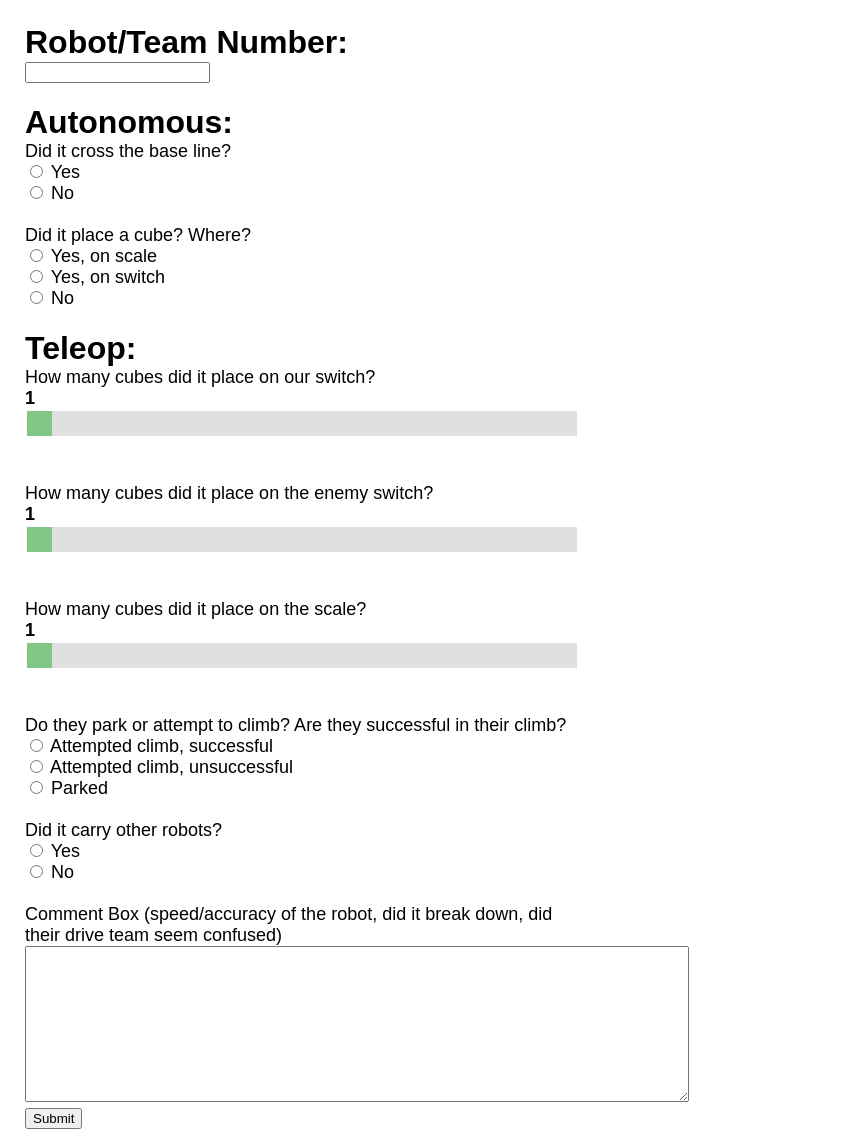
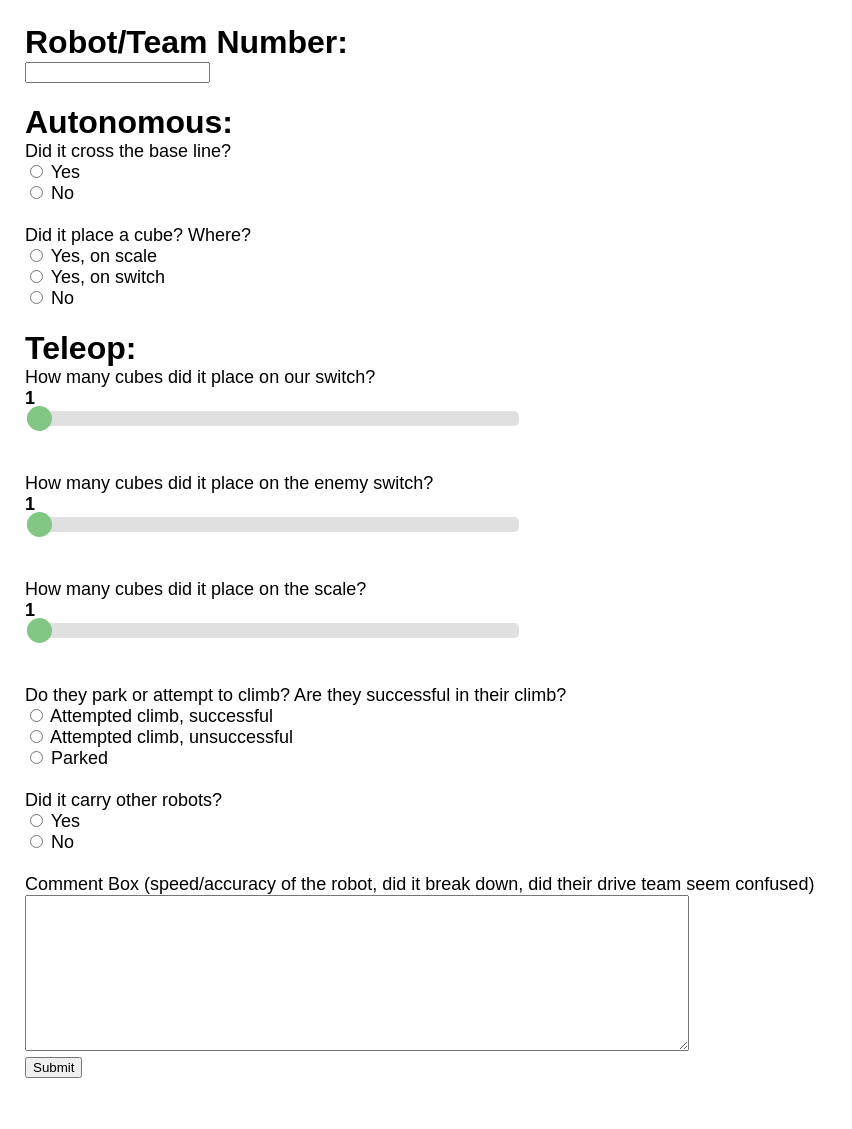
Before and after one commit to FirebirdRobotics/Scouting_App, a PHP site: page /addNewRobot.html in a window 1280 px wide. Shown: the part 52-1181 px from the top of the page, without its empty margins (0-852 px from the left). After the commit the page ends 1130 px from the top, so only its background shows below. Run offline with PHP 8.4, Linux system fonts and the light colour scheme.

Commit message:
Update styles.css

```diff
--- a/Scouting App/WebContent/styles.css
+++ b/Scouting App/WebContent/styles.css
@@ -6,12 +6,6 @@ body{
 	overflow-y: scroll;
 	font-family: Arial;
 	font-size: 18px;
-}
-
-form {
-	width: 550px;
-	height: 450px;
-	position: relative;
 }
 
 #nav{
@@ -100,8 +94,9 @@ form {
 .slider {
     -webkit-appearance: none;
     appearance: none;
-    width: 100%;
-    height: 25px;
+    width: 40%;
+    height: 15px;
+    border-radius: 5px;
     background: #d3d3d3;
     outline: none;
     opacity: 0.7;
@@ -118,6 +113,7 @@ form {
     appearance: none;
     width: 25px;
     height: 25px;
+    border-radius: 50%;
     background: #4CAF50;
     cursor: pointer;
 }
```
